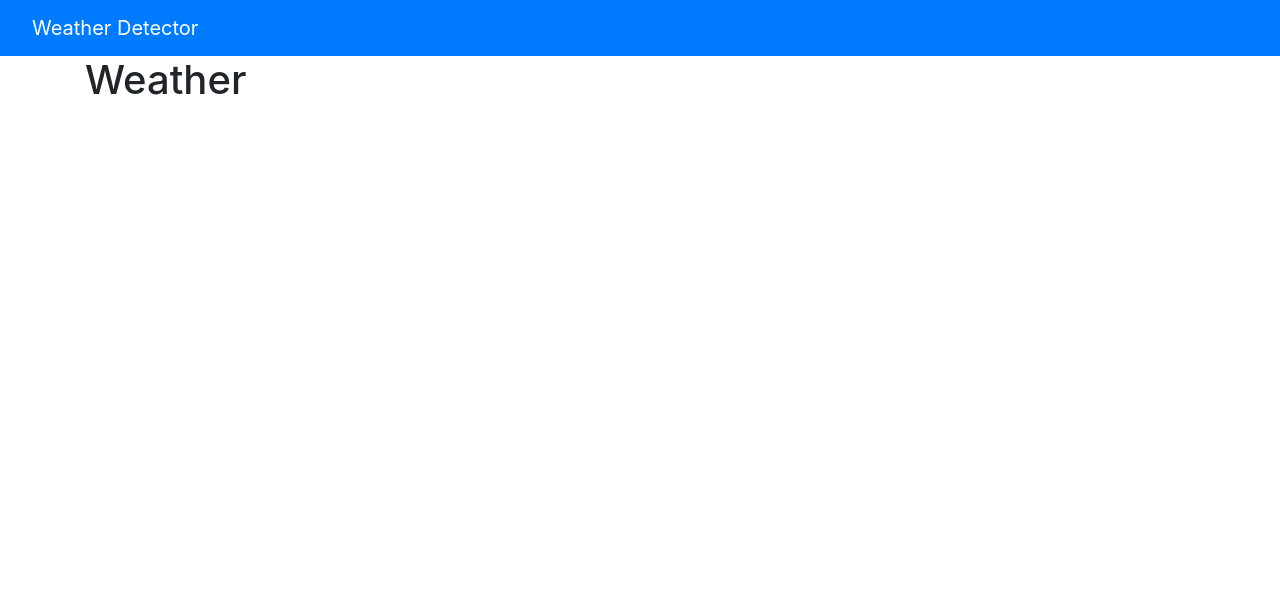
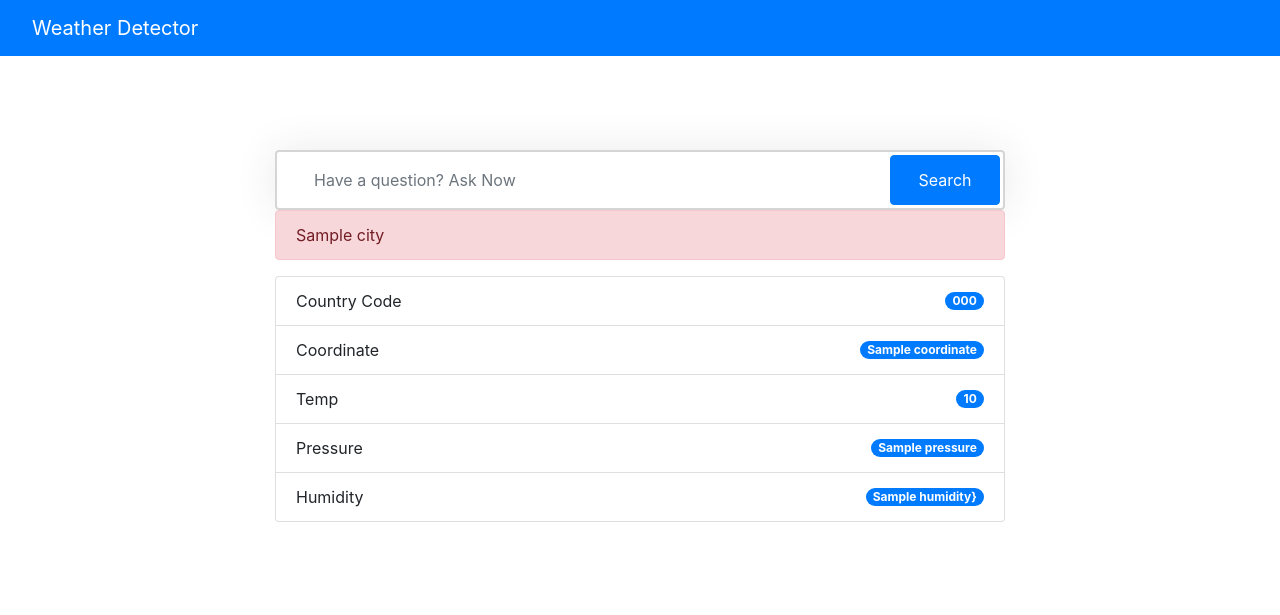
Before and after one commit to thompsongwill/django_applications, a Django app: template weatherapp/weather_detector/templates/weather_detector/index.html in a window 1280 px wide. Shown: the top 615 px of the page. Run offline with Django 4.2, Linux system fonts and the light colour scheme; the template is opened without the code that fills it: most values are stand-ins (such as "Sample title", 1, 10 or a date in 2020).

Commit message:
API integration

```diff
--- a/weatherapp/templates/base.html
+++ b/weatherapp/templates/base.html
@@ -1,10 +1,11 @@
+{% load static %}
 <!doctype html>
 <html lang="en">
   <head>
     <!-- Required meta tags -->
     <meta charset="utf-8">
     <meta name="viewport" content="width=device-width, initial-scale=1, shrink-to-fit=no">
-
+    <link rel="stylesheet" href="{% static 'weather_detector/css/styles.css' %}">
     <!-- Bootstrap CSS -->
     <link rel="stylesheet" href="https://cdn.jsdelivr.net/npm/bootstrap@4.5.3/dist/css/bootstrap.min.css" integrity="sha384-TX8t27EcRE3e/ihU7zmQxVncDAy5uIKz4rEkgIXeMed4M0jlfIDPvg6uqKI2xXr2" crossorigin="anonymous">
 
--- /dev/null
+++ b/weatherapp/weather_detector/static/weather_detector/css/styles.css
@@ -0,0 +1,56 @@
+@import url("https://fonts.googleapis.com/css2?family=Poppins:weight@100;200;300;400;500;600;700;800&display=swap");
+
+
+       body{
+        background-color:#eee;
+        font-family: "Poppins", sans-serif;
+        font-weight: 300;
+       }
+
+       .height{
+        height: 70vh;
+       }
+
+
+       .search{
+       position: relative;
+       box-shadow: 0 0 40px rgba(51, 51, 51, .1);
+
+       }
+
+       .search input{
+
+        height: 60px;
+        text-indent: 25px;
+        border: 2px solid #d6d4d4;
+
+
+       }
+
+
+       .search input:focus{
+
+        box-shadow: none;
+        border: 2px solid blue;
+
+
+       }
+
+       .search .fa-search{
+
+        position: absolute;
+        top: 20px;
+        left: 16px;
+
+       }
+
+       .search button{
+
+        position: absolute;
+        top: 5px;
+        right: 5px;
+        height: 50px;
+        width: 110px;
+
+
+       }
--- a/weatherapp/weather_detector/templates/weather_detector/index.html
+++ b/weatherapp/weather_detector/templates/weather_detector/index.html
@@ -3,6 +3,51 @@
 
 {% block content %}
 
-<h1>Weather</h1>
+
+
+<div class="row height d-flex justify-content-center align-items-center">
+
+    <div class="col-md-8">
+
+      <div class="search">
+        <form method="POST" class="">
+        {% csrf_token %}
+        <i class="fa fa-search"></i>
+        <input type="text" class="form-control" name="city" placeholder="Have a question? Ask Now">
+        <button class="btn btn-primary bg-primary">Search</button>
+    </form>
+      </div>
+
+      <div class="alert alert-danger" role="alert">
+        {{ city }}
+      </div>
+
+      <ul class="list-group">
+        <li class="list-group-item d-flex justify-content-between align-items-center">
+          Country Code
+          <span class="badge badge-primary badge-pill">{{ country_code }}</span>
+        </li>
+        <li class="list-group-item d-flex justify-content-between align-items-center">
+          Coordinate
+          <span class="badge badge-primary badge-pill">{{ coordinate }}</span>
+        </li>
+        <li class="list-group-item d-flex justify-content-between align-items-center">
+          Temp
+          <span class="badge badge-primary badge-pill">{{ temp }}</span>
+        </li>
+        <li class="list-group-item d-flex justify-content-between align-items-center">
+            Pressure
+            <span class="badge badge-primary badge-pill">{{ pressure }}</span>
+          </li>
+          <li class="list-group-item d-flex justify-content-between align-items-center">
+            Humidity
+            <span class="badge badge-primary badge-pill">{{ humidity}}}</span>
+          </li>
+      </ul>
+
+
+    </div>
+
+  </div>
 
 {% endblock %}
--- a/weatherapp/weatherapp/settings.py
+++ b/weatherapp/weatherapp/settings.py
@@ -117,6 +117,7 @@
 # https://docs.djangoproject.com/en/4.0/howto/static-files/
 
 STATIC_URL = 'static/'
+STATICFILES_DIRS = [BASE_DIR / 'static']
 
 # Default primary key field type
 # https://docs.djangoproject.com/en/4.0/ref/settings/#default-auto-field
```
Also changed, not shown: weatherapp/weather_detector/views.py (+21 -1 lines).
